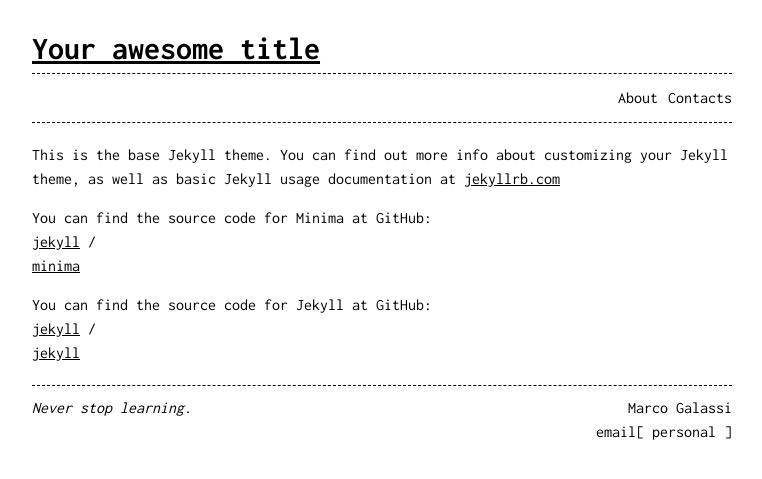
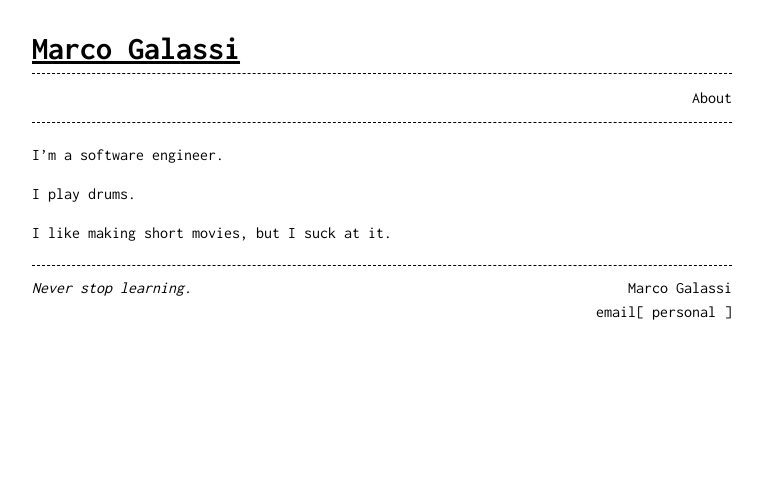
Before and after one commit to officer-rosmarino/officer-rosmarino.github.io, a Jekyll site: the page built from about.md, in a window 1280 px wide. Shown: the top 479 px of the page, without its empty margins (258-1020 px from the left). Built offline with Jekyll 4.4.1, drawn with Linux system fonts in a browser that asks for light colours.

Commit message:
changed about.md and some config

```diff
--- a/_config.yml
+++ b/_config.yml
@@ -18,16 +18,14 @@
 # You can create any custom variable you would like, and they will be accessible
 # in the templates via {{ site.myvariable }}.
 
-title: Your awesome title
-email: your-email@example.com
+title: Marco Galassi
+email: gamalarcossi@gmail.com
 description: >- # this means to ignore newlines until "baseurl:"
   Write an awesome description for your new site here. You can edit this
   line in _config.yml. It will appear in your document head meta (for
   Google search results) and in your feed.xml site description.
 baseurl: "" # the subpath of your site, e.g. /blog
 url: "" # the base hostname & protocol for your site, e.g. http://example.com
-twitter_username: jekyllrb
-github_username:  jekyll
 
 # Build settings
 # theme: minima
@@ -39,7 +37,6 @@ author:
     personal: gamalarcossi@gmail.com
 header_pages:
   - about.md
-  - contacts.md
 message: Never stop learning.
 
 
--- a/about.md
+++ b/about.md
@@ -4,15 +4,8 @@ title: About
 permalink: /about/
 ---
 
-This is the base Jekyll theme. You can find out more info about customizing your Jekyll theme, as well as basic Jekyll usage documentation at [jekyllrb.com](https://jekyllrb.com/)
+I'm a software engineer.
 
-You can find the source code for Minima at GitHub:
-[jekyll][jekyll-organization] /
-[minima](https://github.com/jekyll/minima)
+I play drums.
 
-You can find the source code for Jekyll at GitHub:
-[jekyll][jekyll-organization] /
-[jekyll](https://github.com/jekyll/jekyll)
-
-
-[jekyll-organization]: https://github.com/jekyll
+I like making short movies, but I suck at it.
```
